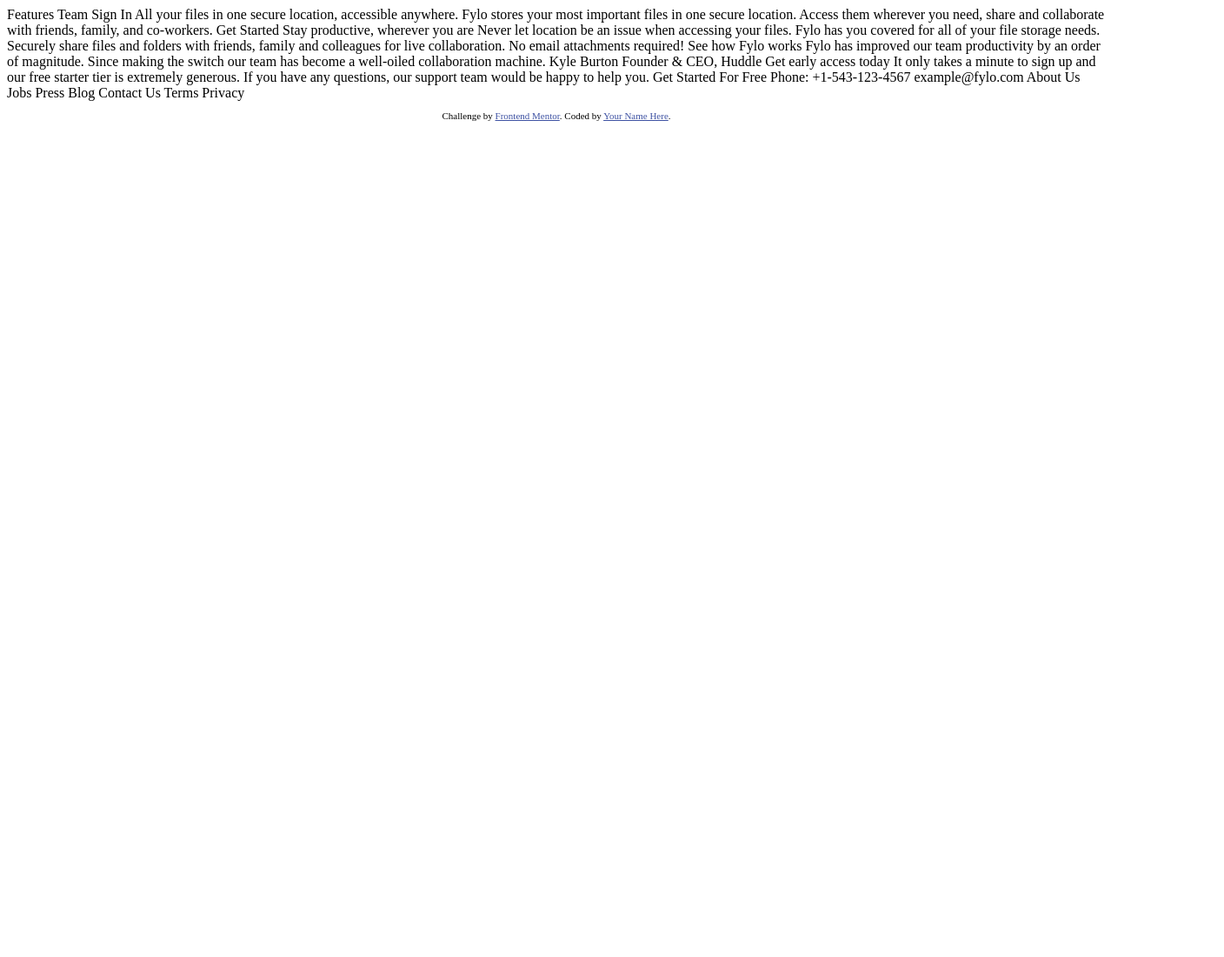
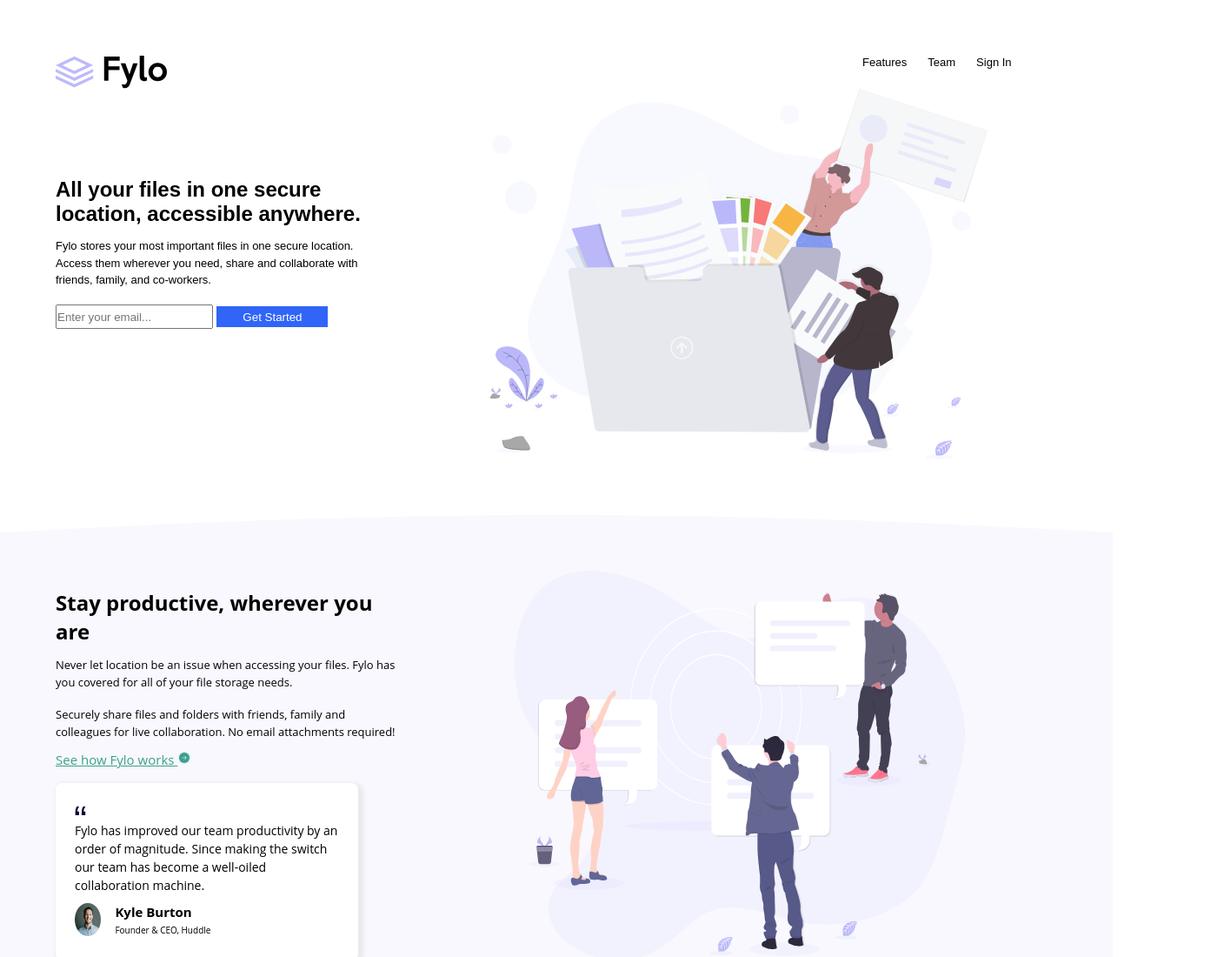
Before and after one commit to Frankmona/Fylo-landing-page-with-two-column-layout, a plain HTML site: page index.html in a window 1280 px wide. Shown: the top 1100 px of the page at 87% size, 1408 px wide, since content can reach past the window. Before the commit the page ends 800 px from the top, so only its background shows below. Drawn offline with Linux system fonts and the light colour scheme.

Commit message:
updated index file

```diff
--- a/index.html
+++ b/index.html
@@ -1,73 +1,155 @@
 <!DOCTYPE html>
 <html lang="en">
 <head>
-  <meta charset="UTF-8">
-  <meta name="viewport" content="width=device-width, initial-scale=1.0"> <!-- displays site properly based on user's device -->
+    <meta charset="UTF-8">
+    <meta http-equiv="X-UA-Compatible" content="IE=edge">
+    <meta name="viewport" content="width=device-width, initial-scale=1.0">
+    <title>Fylo landing page with two column layout</title>
+    <link rel="stylesheet"  href="styles.css">
+    <link rel="stylesheet" href="https://cdnjs.cloudflare.com/ajax/libs/font-awesome/4.7.0/css/font-awesome.min.css">
 
-  <link rel="icon" type="image/png" sizes="32x32" href="./images/favicon-32x32.png">
-
-  <title>Frontend Mentor | Fylo landing page with two column layout</title>
-
-  <!-- Feel free to remove these styles or customise in your own stylesheet 👍 -->
-  <style>
-    .attribution { font-size: 11px; text-align: center; }
-    .attribution a { color: hsl(228, 45%, 44%); }
-  </style>
 </head>
 <body>
+    <main>
+        <div class="column1">
+            <div class="top_heading_row_display">
+                    <img src="./images/logo.svg" alt="logo" class="logo_img"/>
 
-  Features
-  Team
-  Sign In
+                <div class="features_row_display">
+                        <p class="p_features">Features</p>
+                        <p class="p_features">Team</p>
+                       <p class="p_features">Sign In</p>
+                </div>
+            </div>
 
-  All your files in one secure location, accessible anywhere.
+            <div class="headingbox_display">
+                <div class="heading_textbox">
+                    <h2>All your files in one secure<br/> location, accessible anywhere.</h2>
 
-  Fylo stores your most important files in one secure location.
-  Access them wherever you need, share and collaborate with friends,
-  family, and co-workers.
+                    <p class="p_flyo_heading_textbox">Fylo stores your most important files in one secure location.
+                    Access them wherever you need, share and collaborate with friends,
+                    family, and co-workers.</p>
 
-  Get Started
+                    <div class="input_display">
+                        <form>
+                            <input type="email" name="email" placeholder="Enter your email..."/>
+                            <input type="submit" value="Get Started" class="input_getstarted"/>
+                        </form>
+                    </div>
 
-  Stay productive, wherever you are
+                </div>
+                <img src="./images/illustration-1.svg" alt="illustration" class="img_illustration"/>
+            </div>
 
-  Never let location be an issue when accessing your files. Fylo has you
-  covered for all of your file storage needs.
+        </div>
 
-  Securely share files and folders with friends, family and colleagues for
-  live collaboration. No email attachments required!
+        <div class="column2_background_image">
 
-  See how Fylo works
+            <div class="column2_row_display">
+                <div>
+                    <div class="column2_textbox">
+                        <h2>Stay productive, wherever you are</h2>
 
-  Fylo has improved our team productivity by an order of magnitude. Since
-  making the switch our team has become a well-oiled collaboration machine.
+                         <p class="p_column2_textbox">Never let location be an issue when accessing your files. Fylo has you
+                         covered for all of your file storage needs.</p>
 
-  Kyle Burton
-  Founder & CEO, Huddle
+                         <p class="p_column2_textbox p2_column2_textbox">Securely share files and folders with friends, family and colleagues for live collaboration. No email attachments required!</p>
 
-  Get early access today
+                         <a href="#" class="a_flyo">See how Fylo works <img src="./images/icon-arrow.svg"/></a>
 
-  It only takes a minute to sign up and our free starter tier is extremely generous.
-  If you have any questions, our support team would be happy to help you.
+                    </div>
 
-  Get Started For Free
+                        <div class="section">
+                            <img src="./images/icon-quotes.svg"/>
 
-  Phone: +1-543-123-4567
-  example@fylo.com
+                            <p class="p_flyo">Fylo has improved our team productivity by an order of magnitude. Since
+                            making the switch our team has become a well-oiled collaboration machine.</p>
 
-  About Us
-  Jobs
-  Press
-  Blog
+                            <div class="founder_row_display">
+                                <img src="./images/avatar-testimonial.jpg" class="img_avatar"/>
 
-  Contact Us
-  Terms
-  Privacy
+                               <div class="p_kyle_founder">
+                                    <p class="p_kyle">Kyle Burton</p>
+                                    <p class="p_founder">Founder & CEO, Huddle</p>
+                               </div>
 
-  <footer>
-    <p class="attribution">
-      Challenge by <a href="https://www.frontendmentor.io?ref=challenge" target="_blank">Frontend Mentor</a>.
-      Coded by <a href="#">Your Name Here</a>.
-    </p>
-  </footer>
+                            </div>
+
+
+
+                        </div>
+              </div>
+
+                           <img src="./images/illustration-2.svg" alt="illustration" class="img_illustration"/>
+
+            </div>
+
+        </div>
+
+        <div class="column3">
+
+            <div class="column3_display_row">
+                <div class="column3_textbox">
+                    <h2>Get early access today</h2>
+
+                    <p class="p_column3_textbox">It only takes a minute to sign up and our free starter tier is extremely generous.
+                    If you have any questions, our support team would be happy to help you.</p>
+                </div>
+
+                <div class="input_display_footer">
+                    <form>
+                        <input type="email" name="email" placeholder="Enter your email..." class="input2"/> <br/>
+                        <input type="submit" value="Get Started For Free" class="input_getstarted_forfree"/>
+                    </form>
+                </div>
+            </div>
+
+
+        </div>
+
+        <div class="column4">
+            <img src="./images/logo.svg" alt="logo" class="img_logo_footer"/>
+
+            <div class="footer_content_row_display">
+                <div class="contact_details">
+
+                    <div class="contact_details_logo_display">
+                        <img src="./images/icon-phone.svg" alt="icon-phone"/>
+                        <p class="p_contact_details">Phone: +1-543-123-4567</p>
+                    </div>
+
+                    <div class="contact_details_logo_display">
+                        <img src="./images/icon-email.svg"/>
+                        <p class="p_contact_details">example@fylo.com</p>
+                    </div>
+                </div>
+
+                <div class="a_info">
+                    <a href="#" class="a_info_style">About Us</a>
+                    <a href="#" class="a_info_style">Jobs</a>
+                    <a href="#" class="a_info_style">Press</a>
+                    <a href="#" class="a_info_style">Blog</a>
+                </div>
+
+               <div class="a_info" >
+                <a href="#" class="a_info_style">Contact Us</a>
+                <a href="#" class="a_info_style">Terms</a>
+                <a href="#" class="a_info_style">Privacy</a>
+               </div>
+
+
+                <div class="icon_row">
+                    <a href="#" class="circle fa fa-facebook"></a>
+                    <a href="#" class="circle fa fa-twitter"></a>
+                    <a href="#" class="circle fa fa-instagram"></a>
+                </div>
+
+            </div>
+
+
+
+        </div>
+
+    </main>
 </body>
 </html>
```
Also changed, not shown: index1.html (deleted, +0 -155 lines).
